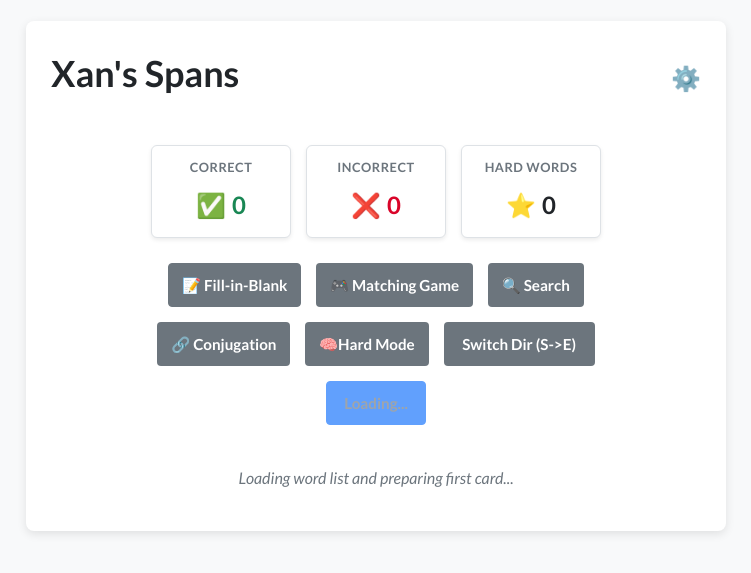
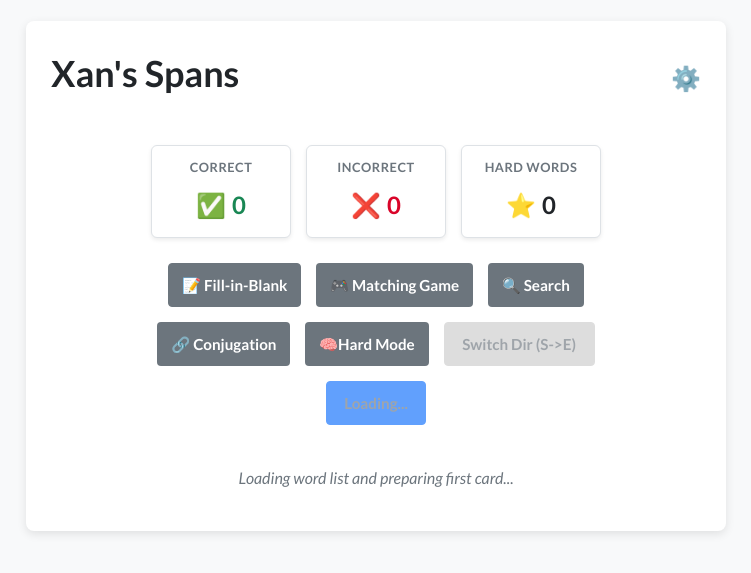
Before and after one commit to arf2k/SpanFlash, a React (Vite) app: page / in a window 1280 px wide. Shown: the part 107-680 px from the top of the page, without its empty margins (264-1015 px from the left). Built offline with nearby package versions, Linux system fonts and the light colour scheme.

Commit message:
create game controls component for app.jsx refactoring

```diff
--- a/src/App.jsx
+++ b/src/App.jsx
@@ -9,13 +9,10 @@ import WordDetailsModal from "./components/WordDetailsModal";
 import SettingsModal from "./components/SettingsModal";
 import MatchingGameView from "./components/MatchingGameView";
 import FillInTheBlankGameView from "./components/FillInTheBlankGameView.jsx";
-import { getMwHint } from "./services/dictionaryServices.js";
-import { getTatoebaExamples } from "./services/tatoebaServices.js";
 import { db } from "./db";
 import { useWordData } from "./hooks/useWordData";
 import { useFlashcardGame } from "./hooks/useFlashcardGame";
 import "./App.css";
-import { ConjugationService } from "./services/conjugationService.js";
 import VerbConjugationGameView from "./components/VerbConjugationGameView.jsx";
 import { useModalState } from "./hooks/useModalState";
 import { useGameModes } from "./hooks/useGameModes";
@@ -26,6 +23,7 @@ import { createWordManagementHandlers } from "./handlers/wordManagementHandlers"
 import { createGameModeHandlers } from "./handlers/gameModeHandlers";
 import { createApiHandlers } from "./handlers/apiHandlers";
 import AppHeader from "./components/AppHeader";
+import GameControls from "./components/GameControls";
 
 function App() {
   // === App-specific State Variables ===
@@ -33,12 +31,9 @@ function App() {
   const [hintData, setHintData] = useState(null);
   const [isHintLoading, setIsHintLoading] = useState(false);
   const [showHardWordsView, setShowHardWordsView] = useState(false);
-
   const [wordCurrentlyBeingEdited, setWordCurrentlyBeingEdited] =
     useState(null);
-
   const [apiSuggestions, setApiSuggestions] = useState(null);
-
   const [tatoebaExamples, setTatoebaExamples] = useState([]);
   const [isLoadingTatoebaExamples, setIsLoadingTatoebaExamples] =
     useState(false);
@@ -423,85 +418,23 @@ function App() {
           </div>
         )}
       {/* Controls Section */}
-      <div className="controls">
-        <button
-          onClick={handleToggleFillInTheBlankMode}
-          title="Fill-in-the-Blank Game"
-          style={{ padding: "0.6rem 0.8rem" }}
-        >
-          <span role="img" aria-label="pencil and paper icon">
-            📝
-          </span>{" "}
-          Fill-in-Blank
-        </button>
 
-        <button
-          onClick={handleToggleMatchingGameMode}
-          title="Matching Game"
-          style={{ padding: "0.6rem 0.8rem" }}
-        >
-          <span role="img" aria-label="game icon">
-            🎮
-          </span>{" "}
-          Matching Game
-        </button>
-        <button
-          onClick={() => setIsSearchModalOpen(true)}
-          title="Search Words"
-          style={{ padding: "0.6rem 0.8rem" }}
-          disabled={isMatchingGameModeActive || isFillInTheBlankModeActive}
-        >
-          <span role="img" aria-label="search icon">
-            🔍
-          </span>{" "}
-          Search
-        </button>
-        <button
-          onClick={handleToggleVerbConjugationGame}
-          title="Verb Conjugation Game"
-          style={{ padding: "0.6rem 0.8rem" }}
-          disabled={
-            isMatchingGameModeActive ||
-            isFillInTheBlankModeActive ||
-            isVerbConjugationGameActive
-          }
-        >
-          <span role="img" aria-label="verb conjugation icon">
-            🔗
-          </span>{" "}
-          Conjugation
-        </button>
-        <button
-          onClick={handleToggleHardWordsMode}
-          title={
-            isInHardWordsMode ? "Practice All Words" : "Practice Hard Words"
-          }
-          style={{ padding: "0.6rem 0.8rem" }}
-          disabled={isAnyGameActive}
-        >
-          <span
-            role="img"
-            aria-label={isInHardWordsMode ? "list icon" : "brain icon"}
-          >
-            {isInHardWordsMode ? "📋" : "🧠"}
-          </span>
-          {isInHardWordsMode ? "All Words" : "Hard Mode"}
-        </button>
-        <button onClick={switchDirection} disabled={isAnyGameActive}>
-          Switch Dir ({languageDirection === "spa-eng" ? "S->E" : "E->S"})
-        </button>
-        <button
-          onClick={selectNewPairCard}
-          disabled={
-            isLoadingData ||
-            !listForFlashcardGame.length ||
-            showHardWordsView ||
-            isAnyGameActive
-          }
-        >
-          {isLoadingData && !currentPair ? "Loading..." : "New Card"}
-        </button>
-      </div>
+     <GameControls
+  onFillInBlankToggle={handleToggleFillInTheBlankMode}
+  onMatchingGameToggle={handleToggleMatchingGameMode}
+  onVerbConjugationToggle={handleToggleVerbConjugationGame}
+  onHardModeToggle={handleToggleHardWordsMode}
+  onSearchClick={() => setIsSearchModalOpen(true)}
+  onSwitchDirection={switchDirection}
+  onNewCard={selectNewPairCard}
+  isAnyGameActive={isAnyGameActive}
+  isInHardWordsMode={isInHardWordsMode}
+  languageDirection={languageDirection}
+  isLoadingData={isLoadingData}
+  listForFlashcardGame={listForFlashcardGame}
+  showHardWordsView={showHardWordsView}
+/>
+
       {/* Mode Change Message - This goes before the main content switcher */}
       {modeChangeMessage && (
         <p
--- /dev/null
+++ b/src/components/GameControls.jsx
@@ -0,0 +1,115 @@
+import React from 'react';
+
+const GameControls = ({
+  // Game mode handlers
+  onFillInBlankToggle,
+  onMatchingGameToggle,
+  onVerbConjugationToggle,
+  onHardModeToggle,
+
+  // Other handlers
+  onSearchClick,
+  onSwitchDirection,
+  onNewCard,
+
+  // State
+  isAnyGameActive,
+  isInHardWordsMode,
+  languageDirection,
+  isLoadingData,
+  listForFlashcardGame,
+  showHardWordsView
+}) => {
+  return (
+    <div className="controls">
+      <button
+        onClick={onFillInBlankToggle}
+        title="Fill-in-the-Blank Game"
+        style={{ padding: "0.6rem 0.8rem" }}
+      >
+        <span role="img" aria-label="pencil and paper icon">
+          📝
+        </span>{" "}
+        Fill-in-Blank
+      </button>
+
+      <button
+        onClick={onMatchingGameToggle}
+        title="Matching Game"
+        style={{ padding: "0.6rem 0.8rem" }}
+      >
+        <span role="img" aria-label="game icon">
+          🎮
+        </span>{" "}
+        Matching Game
+      </button>
+
+      <button
+        onClick={onSearchClick}
+        title="Search Words"
+        style={{ padding: "0.6rem 0.8rem" }}
+        disabled={isAnyGameActive}
+      >
+        <span role="img" aria-label="search icon">
+          🔍
+        </span>{" "}
+        Search
+      </button>
+
+      <button
+        onClick={onVerbConjugationToggle}
+        title="Verb Conjugation Game"
+        style={{ padding: "0.6rem 0.8rem" }}
+        disabled={isAnyGameActive}
+      >
+        <span role="img" aria-label="verb conjugation icon">
+          🔗
+        </span>{" "}
+        Conjugation
+      </button>
+
+      <button
+        onClick={onHardModeToggle}
+        title={
+          isInHardWordsMode ? "Practice All Words" : "Practice Hard Words"
+        }
+        style={{ padding: "0.6rem 0.8rem" }}
+        disabled={isAnyGameActive}
+      >
+        <span
+          role="img"
+          aria-label={isInHardWordsMode ? "list icon" : "brain icon"}
+        >
+          {isInHardWordsMode ? "📋" : "🧠"}
+        </span>
+        {isInHardWordsMode ? "All Words" : "Hard Mode"}
+      </button>
+
+      <button
+        onClick={onSwitchDirection}
+        disabled={
+          isLoadingData ||
+          !listForFlashcardGame.length ||
+          showHardWordsView ||
+          isAnyGameActive
+        }
+      >
+        Switch Dir ({languageDirection === "spa-eng" ? "S->E" : "E->S"})
+      </button>
+
+      <button
+        onClick={onNewCard}
+        disabled={
+          isLoadingData ||
+          !listForFlashcardGame.length ||
+          showHardWordsView ||
+          isAnyGameActive
+        }
+      >
+        {isLoadingData ? "Loading..." : "New Card"}
+      </button>
+    </div>
+  );
+};
+
+export default GameControls;
```
